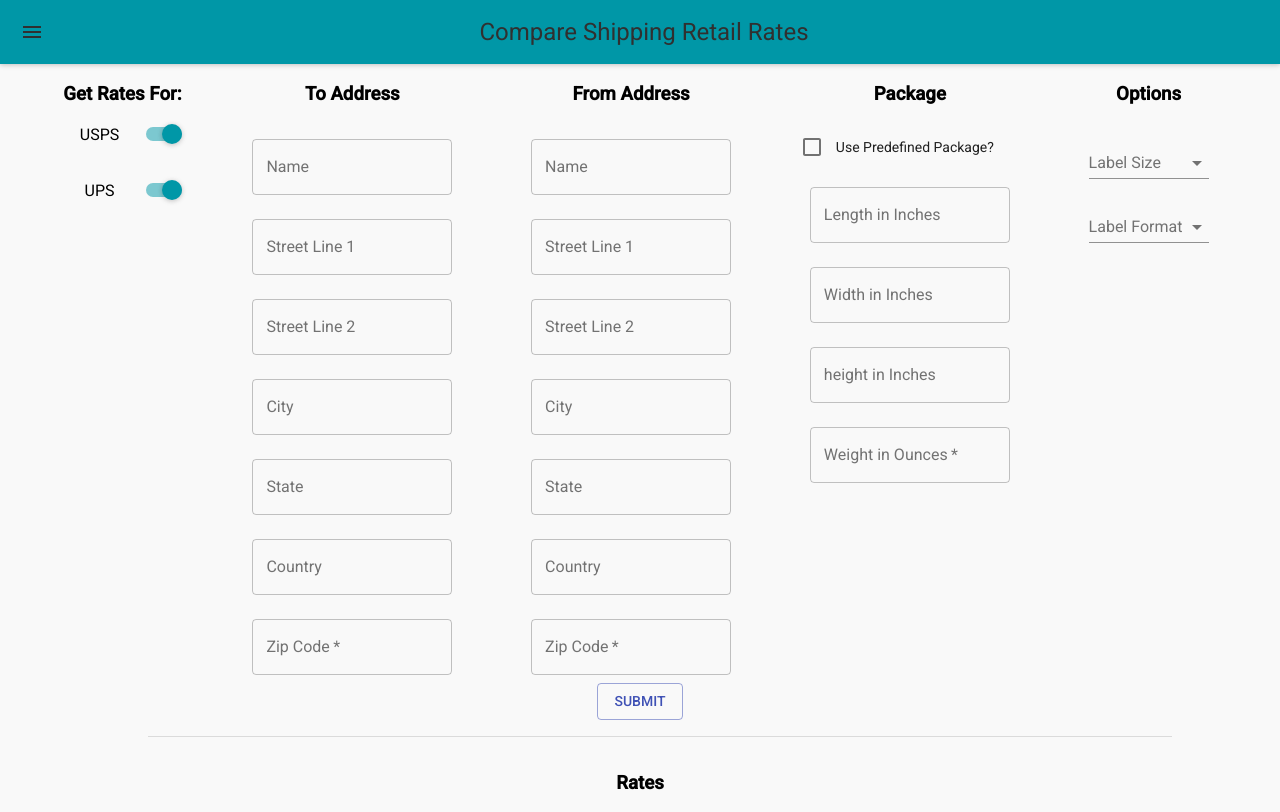
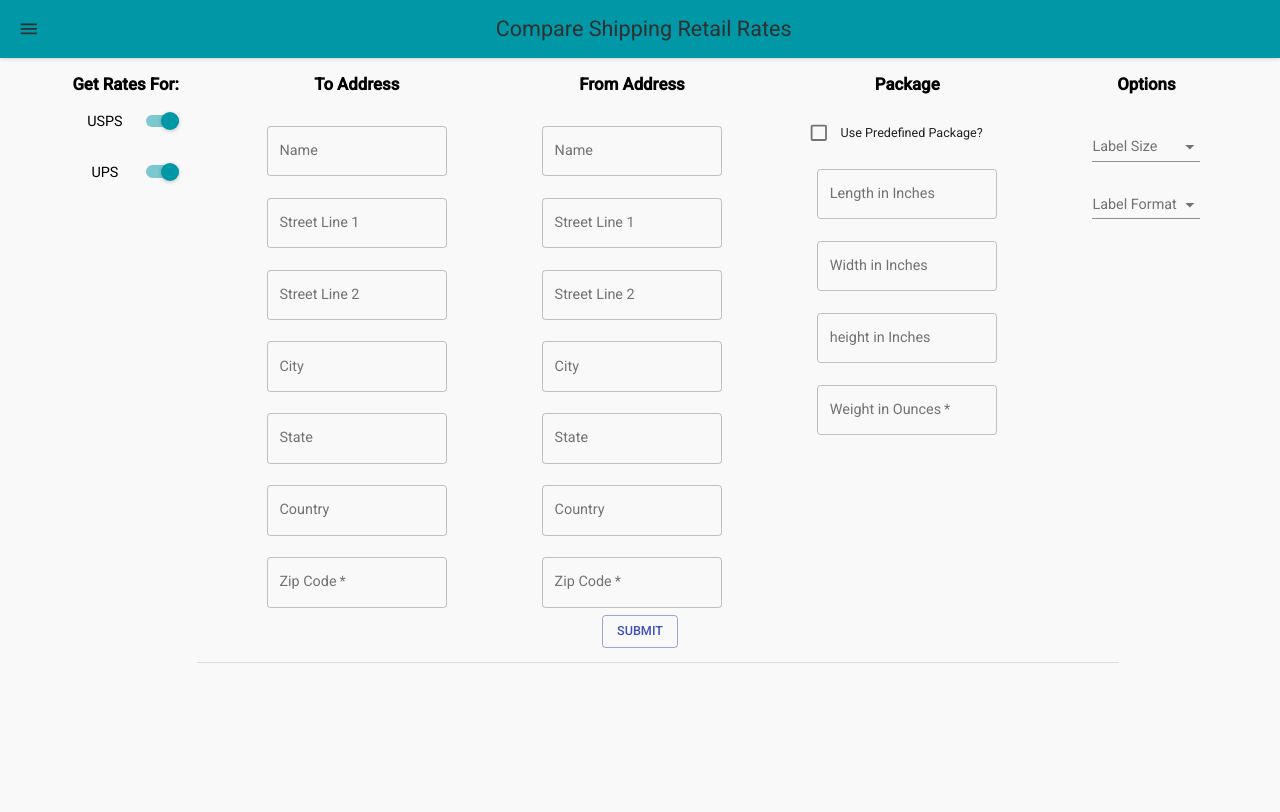
Before and after one commit to LoganSimonsen/ep-ui-demo, a React (Create React App) app: page / in a window 1280 px wide. Built offline with nearby package versions, Linux system fonts and the light colour scheme.

Commit message:
Predefined package now works

```diff
--- a/src/App.js
+++ b/src/App.js
@@ -231,7 +231,7 @@
               <h3>Package</h3>
               <Package />
             </div>
-            <div class='optionsWrapper'>
+            <div className='optionsWrapper'>
               <h3>Options</h3>
               <LabelSize /><br></br>
               <LabelFormat />
@@ -246,7 +246,7 @@
           </ul><break></break>
           {this.state.isLoading && <CircularIndeterminate />}
           <break></break>
-          <h3>Rates</h3>
+          {this.state.rates && <h3>Rates</h3>}
 
           {this.state.rates && !this.state.isLoading &&
             <div className='cardWrap'>
--- a/src/index.css
+++ b/src/index.css
@@ -3,4 +3,5 @@
   padding: 0;
   font-family: 'Roboto', sans-serif;
   color: black !important;
+  zoom: .9;
 }
```
Also changed, not shown: 1 other file (tests, documents, lock files or other folders).
